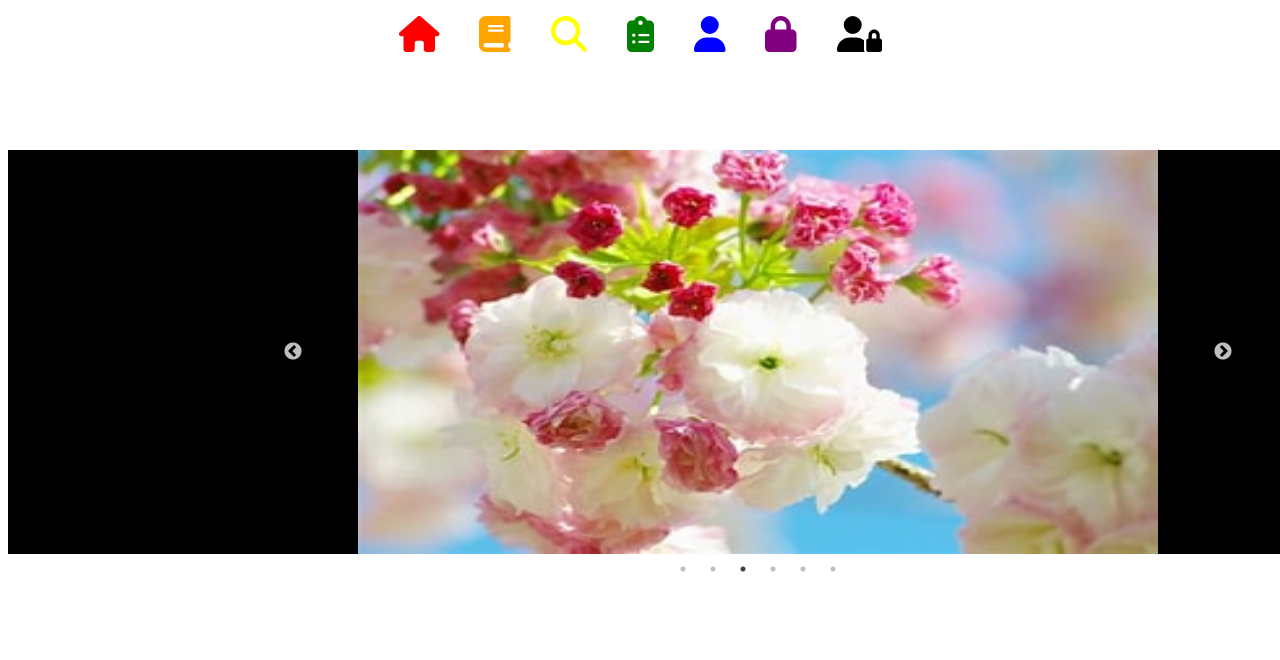
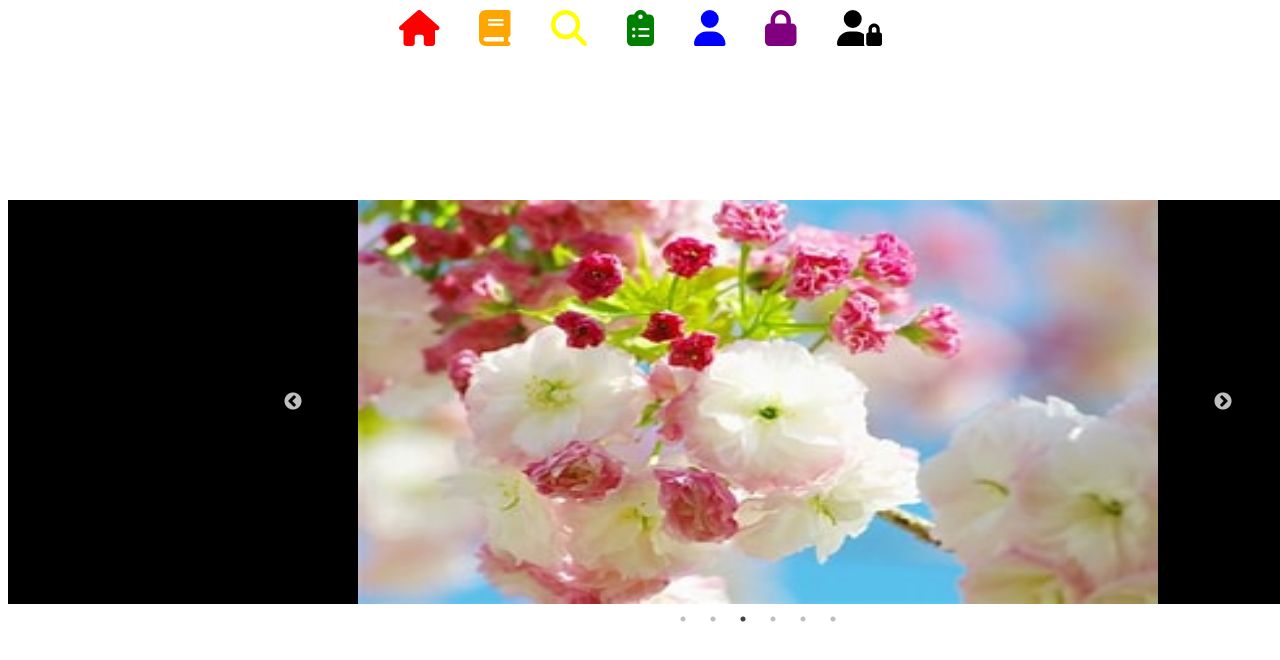
Before and after one commit to KittelLee/book-review, a React (Vite) app: page / in a window 1280 px wide. Shown: the top 660 px of the page. Built offline with nearby package versions, Linux system fonts and the light colour scheme.

Commit message:
Fix: navbar수정

```diff
--- a/src/components/Header.tsx
+++ b/src/components/Header.tsx
@@ -53,12 +53,7 @@ export default Header;
 const HeaderWrap = styled.div`
   display: flex;
   justify-content: center;
-  position: fixed;
-  top: 35px;
-  left: 50%;
-  transform: translate(-50%, -50%);
   width: 100%;
-  z-index: 1;
 `;
 
 const Navbar = styled.div`
```
